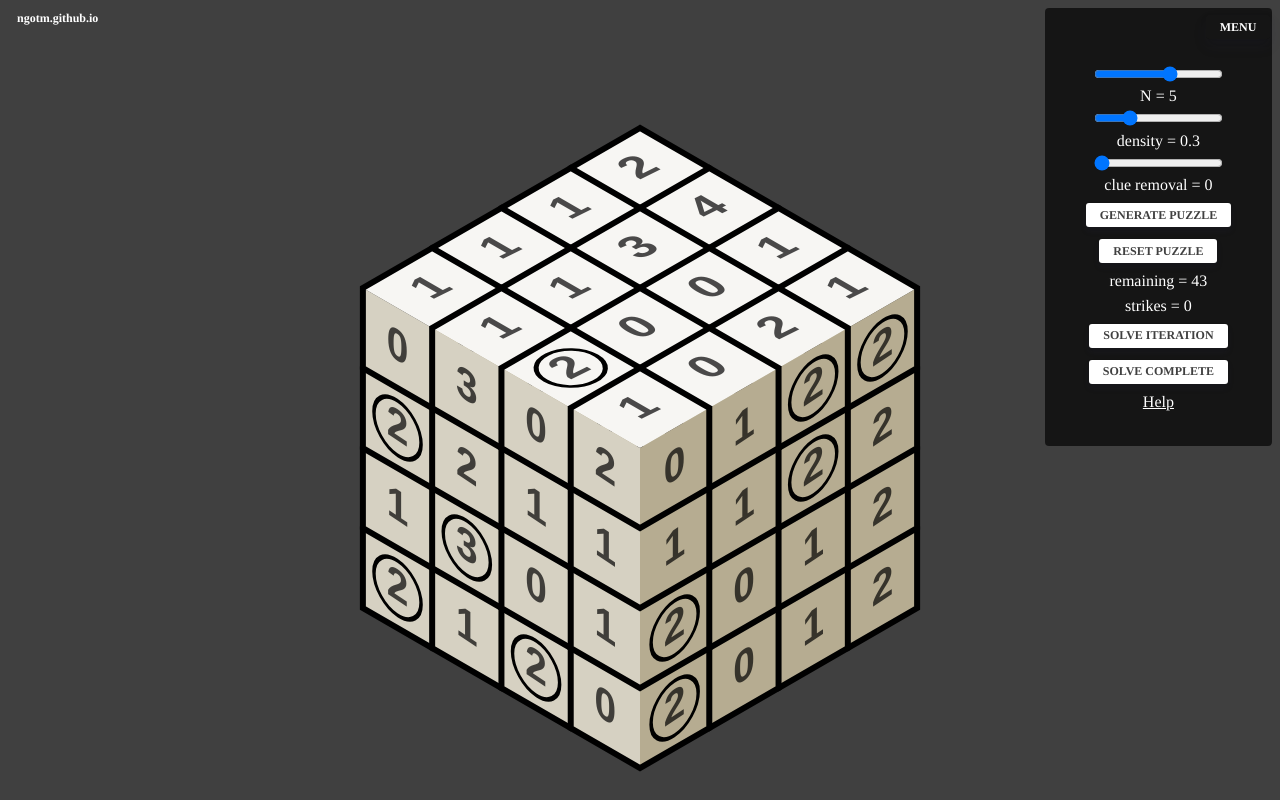
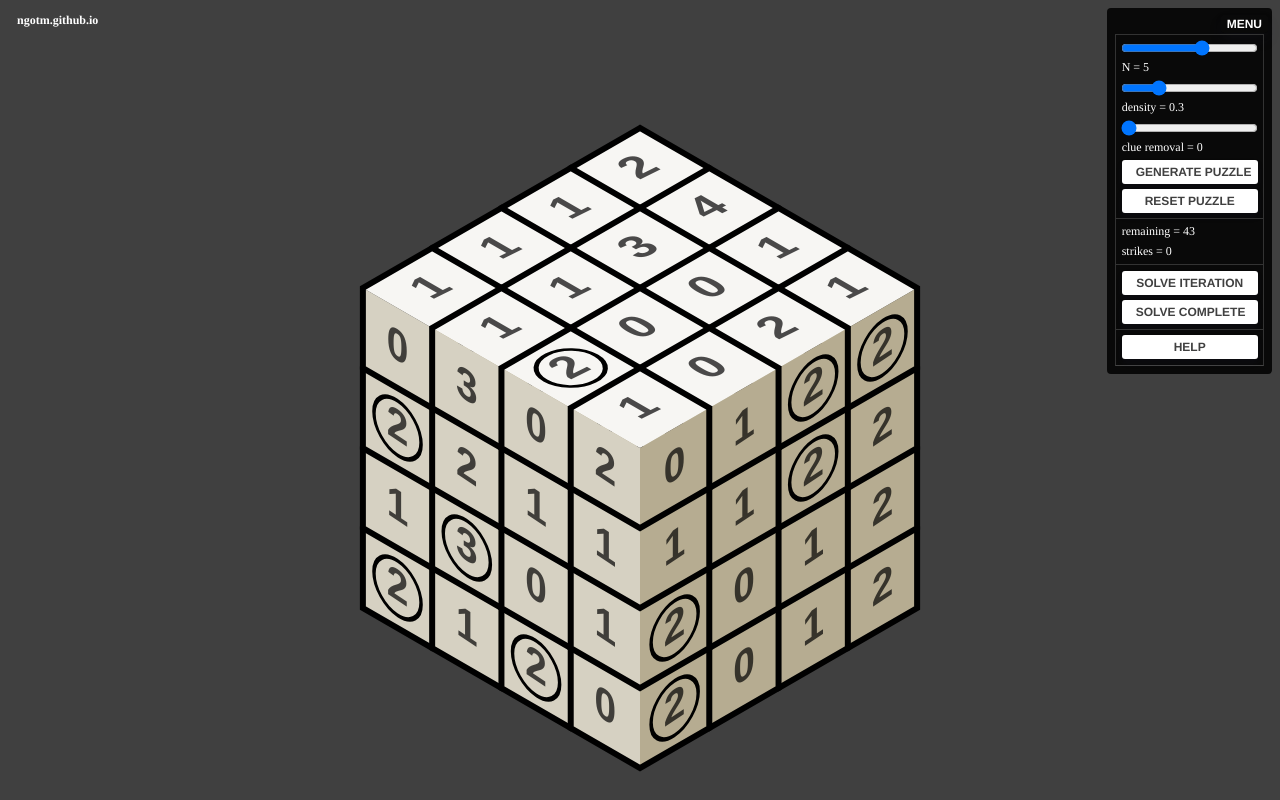
Before and after one commit to tmngo/nona, a Vue app: page / in a window 1280 px wide. Both pictures are taken after a click on the button "MENU". Built offline with nearby package versions, Linux system fonts and the light colour scheme; a web font is replaced by a local one; what vue-worker would draw is missing.

Commit message:
canvas position

```diff
--- a/src/App.vue
+++ b/src/App.vue
@@ -43,11 +43,10 @@
       id="loading"
       viewBox="-38 -38 76 76"
       width="800"
-      height="800"
-      style="position: absolute; overflow: hidden">
+      height="800">
       <polygon
         points="0,-30 25.98,-15 25.98,15 0,30 -25.98,15 -25.98,-15 0,-30  2.598,-28.5"
-        :stroke-dashoffset="190*(1-2*progress)"
+        :stroke-dasharray="`${90*progress} ${90*(1-progress)}`"
       />
     </svg>
 
@@ -76,10 +75,9 @@
     </div>
 
     <div class="menu">
-      <button class="btn-menu" @click="showMenu = !showMenu">Menu</button>
+      <button class="menu-btn" @click="showMenu = !showMenu">Menu</button>
 
-      <div v-show="showMenu" class="info">
-
+      <div v-show="showMenu" class="submenu">
         <input type="range" min="2" max="7" v-model.number="newN"/>
         <p>N = {{ newN }}</p>
 
@@ -89,19 +87,25 @@
         <input type="range" min="0" max="1" step="0.1" v-model.number="newRemoval"/>
         <p>clue removal = {{ newRemoval }}</p>
 
-        <!-- <button @click="generateRandomPuzzle(newN, newDensity)">New Puzzle</button> -->
-        <button @mousedown="loading = true;" @click="generatePuzzle(newN, newDensity)">Generate Puzzle</button>
+        <button @mousedown="loading = true" @click="generatePuzzle(newN, newDensity)">Generate Puzzle</button>
         <button @click="resetPuzzle">Reset Puzzle</button>
 
+      </div>
+
+      <div v-show="showMenu" class="submenu">
         <p>remaining = {{ this.n**3 - numSolid - numBroken }}</p>
         <p>strikes = {{ strikes }}</p>
+      </div>
 
+      <div v-show="showMenu" class="submenu">
         <button @click="solveN(1)">Solve Iteration</button>
         <button @click="solve">Solve Complete</button>
+      </div>
 
-        <p><a href="https://github.com/ngotm/nona">Help</a></p>
+      <div v-show="showMenu" class="submenu">
+        <a class="link" href="https://github.com/ngotm/nona">Help</a>
+      </div>
 
-      </div>
     </div>
 
   </div>
@@ -1011,6 +1015,18 @@ export default {
 <style lang="scss">
 @import "./assets/fonts.scss";
 
+$font-stack: FiraSans, "Helvetica Neue", "Helvetica", Arial, sans-serif;
+
+@mixin transform($property) {
+  transform: $property;
+  -ms-transform: $property;
+  -webkit-transform: $property;
+}
+
+@mixin box-shadow($property) {
+  box-shadow: $property;
+}
+
 body {
   font: {
     family: FiraSans, Times, sans-serif !important;
@@ -1032,38 +1048,156 @@ body {
   grid-area: header;
   justify-self: start;
   align-self: start;
-  margin: 0.5em 0.5em;
+  margin: 0.5em;
 	a {
+    font-size: 0.75em;
+    color: #bbb;
+    text-decoration: none;
+    height: 2em;
+    line-height: 2em;
+    &:hover {
+      color: white;
+      text-decoration: underline;
+    }
+    margin: 0.75em;
 		color: #ffffff;
 		font-weight: bold;
 	}
 }
 
 #app {
+  align-items: center;
   background-color: hsl(0, 0, 25%);
-  position: relative;
   display: grid;
   grid-gap: 0;
-  margin: 0;
   grid-template:
     "header header header header header" minmax(3em, auto)
     ". main main main ." 1fr
     ". left middle right ." auto
     ". footer footer footer ." minmax(2em, auto)
     / 1fr minmax(0em, 30em) 10vh minmax(0em, 30em) 1fr;
-  align-items: center;
+  height: 100%;
   justify-items: center;
   justify-content: center;
-  height: 100%;
+  margin: 0;
+  position: relative;
   width: 100%;
 }
 
+
+#canvas {
+  position: relative;
+  grid-area: main;
+  max-width: 135%;
+  max-height: 110%;
+}
+
+#loading {
+  @extend #canvas;
+  polygon {
+    stroke: #111;
+    fill: hsla(45, 20%, 80%, 0.7);
+    stroke-width: 2;
+  }
+}
+
+@mixin button() {
+  font: {
+    family: $font-stack;
+    weight: 600;
+    size: 1em;
+  }
+  text: {
+    align: center;
+    decoration: none;
+  }
+  white-space: nowrap;
+  height: 2em;
+  padding: 0 14px;
+  box-shadow: 0 4px 6px rgba(50,50,93,.11),0 1px 3px rgba(0,0,0,.08);
+  background: #fff;
+  border-radius: 3px;
+  line-height: 2em;
+  text-transform: uppercase;
+  color: #404040;
+  border: none;
+  -webkit-transition: all .15s ease;
+  transition: all .15 s ease;
+  &:focus, &:hover {
+    background: hsl(180, 50%, 80%);
+    color: #000;
+    @include transform(translateY(-1px));
+    box-shadow: 0 13px 27px -5px rgba(50,50,93,.25),0 8px 16px -8px rgba(0,0,0,.3);
+    box-shadow: 0 7px 14px rgba(50,50,93,.1),0 3px 6px rgba(0,0,0,.08);
+  }
+  &:active {
+    background: #fff;
+    transform: translateY(1px);
+    box-shadow: 0 4px 6px rgba(50, 50, 93, 0.11), 0 1px 3px rgba(0, 0, 0, 0.08);
+  }
+}
+
+.menu {
+  align-items: center;
+  align-self: start;
+  background: #000d;
+  border-radius: 4px;
+  display: flex;
+  flex-direction: column;
+  grid-area: header;
+  justify-self: end;
+  padding: 0.5em 0.25em;
+  margin: 0.5em;
+  position: absolute;
+
+}
+
+.link {
+  @include button;
+}
+
+.menu-btn {
+  @include button;
+  font-size: 0.75em;
+  align-self: flex-end;
+  background: #0000 !important;
+  color: white !important;
+  padding: 0 .5em;
+  margin: 0;
+  line-height: 1.5em;
+  height: 1.5em;
+}
+
+.submenu {
+  z-index: 10;
+  font-size: 0.75em;
+  border: solid #333 1px;
+  border-bottom: none;
+  width: 90%;
+  display: flex;
+  flex-direction: column;
+  align-items: stretch;
+  justify-content: space-around;
+  color: white;
+  padding: 0.25em 0.25em;
+  button {
+    @include button;
+    margin: 0.2em;
+  }
+  a, p {
+    margin: 0.2em;
+  }
+  &:last-child {
+    border-bottom: solid #444 1px;
+  }
+}
+
 .controls {
+  align-items: flex-start;
+  display: flex;
   grid-area: middle;
   height: 100%;
-  display: flex;
   justify-content: center;
-  align-items: flex-start;
   transition: all .15s ease;
   svg {
     overflow: visible;
@@ -1145,113 +1279,5 @@ body {
   }
 }
 
-.menu {
-  position: absolute;
-  float: right;
-  padding: 0.5em 0.1em;
-  display: flex;
-  flex-direction: column;
-  align-items: flex-end;
-  grid-area: header;
-  align-self: start;
-  justify-self: end;
-  margin: 0.5em;
-  background: #000a;
-  border-radius: 4px;
-
-}
-
-.menu > button{
-  background: #0000 !important;
-  color: white !important;
-}
-
-.info {
-  z-index: 10;
-  padding: 1em;
-  width: 12em;
-  display: flex;
-  flex-direction: column;
-  align-items: center;
-  justify-content: space-around;
-  color: white;
-  margin: 0.5em 0em;
-  p {
-    a {
-      font: {
-        family: FiraSans, Times, sans-serif !important;
-        size: 1em;
-      }
-      text-decoration: underline;
-		  color: #ffffff;
-	  }
-    margin: 0.2em;
-  }
-  button {
-    margin: 0.5em;
-  }
-}
-
-button {
-  font-family: inherit;
-  height: 2em;
-  padding: 0 14px;
-  -webkit-box-shadow: 0 4px 6px rgba(50,50,93,.11),0 1px 3px rgba(0,0,0,.08);
-  box-shadow: 0 4px 6px rgba(50,50,93,.11),0 1px 3px rgba(0,0,0,.08);
-  background: #fff;
-  border-radius: 3px;
-  font-size: 0.75em;
-  font-weight: 600;
-  text-transform: uppercase;
-  color: #404040;
-
-  border: none;
-  -webkit-transition: all .15s ease;
-  transition: all .15 s ease;
-  &:focus, &:hover {
-    background: hsl(180, 50%, 80%);
-    color: #000000;
-    -webkit-transform: translateY(-1px);
-    transform: translateY(-1px);
-    -webkit-box-shadow: 0 13px 27px -5px rgba(50,50,93,.25),0 8px 16px -8px rgba(0,0,0,.3);
-    box-shadow: 0 13px 27px -5px rgba(50,50,93,.25),0 8px 16px -8px rgba(0,0,0,.3);
-    -webkit-box-shadow: 0 7px 14px rgba(50,50,93,.1),0 3px 6px rgba(0,0,0,.08);
-    box-shadow: 0 7px 14px rgba(50,50,93,.1),0 3px 6px rgba(0,0,0,.08);
-  }
-  &:active {
-    background: #fff;
-    transform: translateY(1px);
-    box-shadow: 0 4px 6px rgba(50, 50, 93, 0.11), 0 1px 3px rgba(0, 0, 0, 0.08);
-  }
-}
-
-a {
-  font-size: 0.75em;
-  margin: 0.75em;
-  color: #bbb;
-  text-decoration: none;
-  grid-area: footer;
-  &:hover {
-    color: white;
-    text-decoration: underline;
-  }
-}
-
-#canvas, #loading {
-  margin: 0;
-  grid-area: main;
-  max-width: 135%;
-  max-height: 110%;
-}
-
-#loading {
-  polygon {
-    stroke: #111;
-    fill: hsla(45, 20%, 80%, 0.7);
-    stroke-width: 2;
-    stroke-dasharray: 190;
-
-  }
-}
 
 </style>
```
